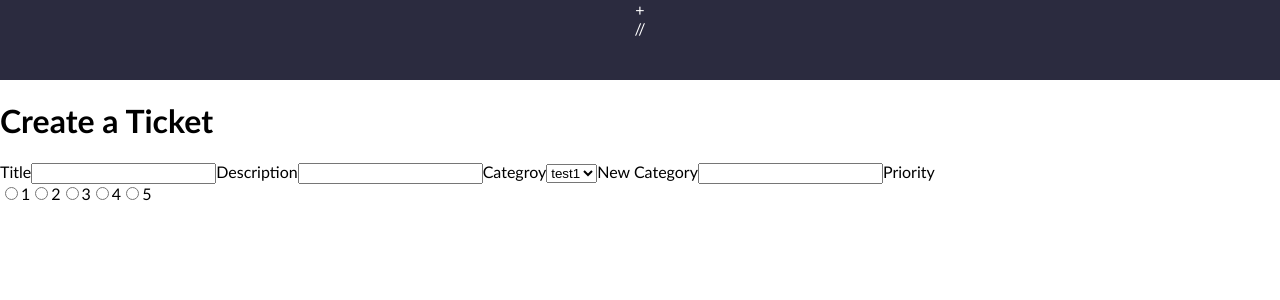
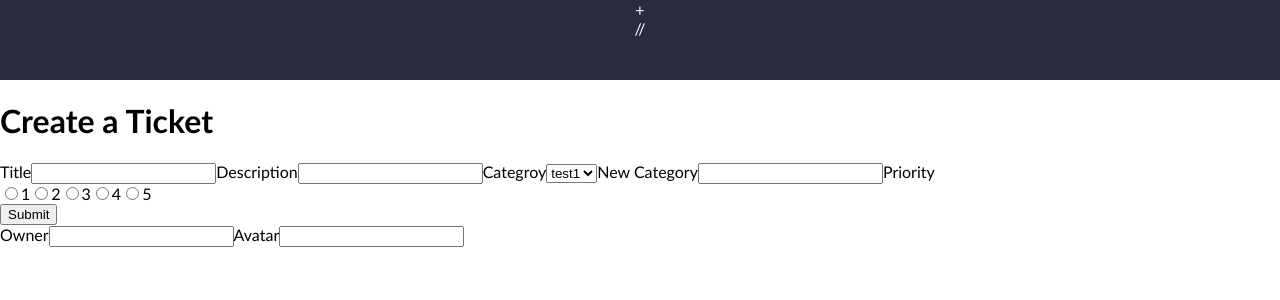
Before and after one commit to DashaDasha88/see-ar-em, a React (Create React App) app: page /ticket in a window 1280 px wide. Shown: the top 300 px of the page. Built offline with nearby package versions, Linux system fonts and the light colour scheme.

Commit message:
finish the inputs

```diff
--- a/src/pages/TicketPage.js
+++ b/src/pages/TicketPage.js
@@ -129,7 +129,64 @@ const TicketPage = () => {
               <label htmlFor="priority-1">5</label>
             </div>
 
+            {editMode &&
+              <>
+                <input
+                  type="range"
+                  id="progress"
+                  name="progress"
+                  value={formData.progress}
+                  min="0"
+                  max="100"
+                  onChange={handleChange}
+                />
+                <label htmlFor="progress">Progress</label>
+
+
+                <label>Status</label>
+                <select
+                  name="status"
+                  value={formData.status}
+                >
+                  <option selected={formData.status === 'done'} value='done'>Done</option>
+                  <option selected={formData.status === 'working on it'} value='done'>Working on it</option>
+                  <option selected={formData.status === 'stuck'} value='done'>Stuck</option>
+                  <option selected={formData.status === 'not started'} value='done'>Not Started</option>
+                </select>
+              </>
+            }
+
+            <input type="submit" />
           </section>
+
+          <section>
+            <label htmlFor="owner">Owner</label>
+            <input
+              id="owner"
+              name="owner"
+              type="text"
+              onChange={handleChange}
+              required={true}
+              value={formData.owner}
+            />
+
+            <label htmlFor="avatar">Avatar</label>
+            <input
+              id="avatar"
+              name="avatar"
+              type="text"
+              onChange={handleChange}
+              required={true}
+              value={formData.avatar}
+            />
+            <div>
+              {formData.avatar && (
+                <img/>
+              )}
+            </div>
+
+          </section>
+
         </form>
       </div>
     </div>
```
